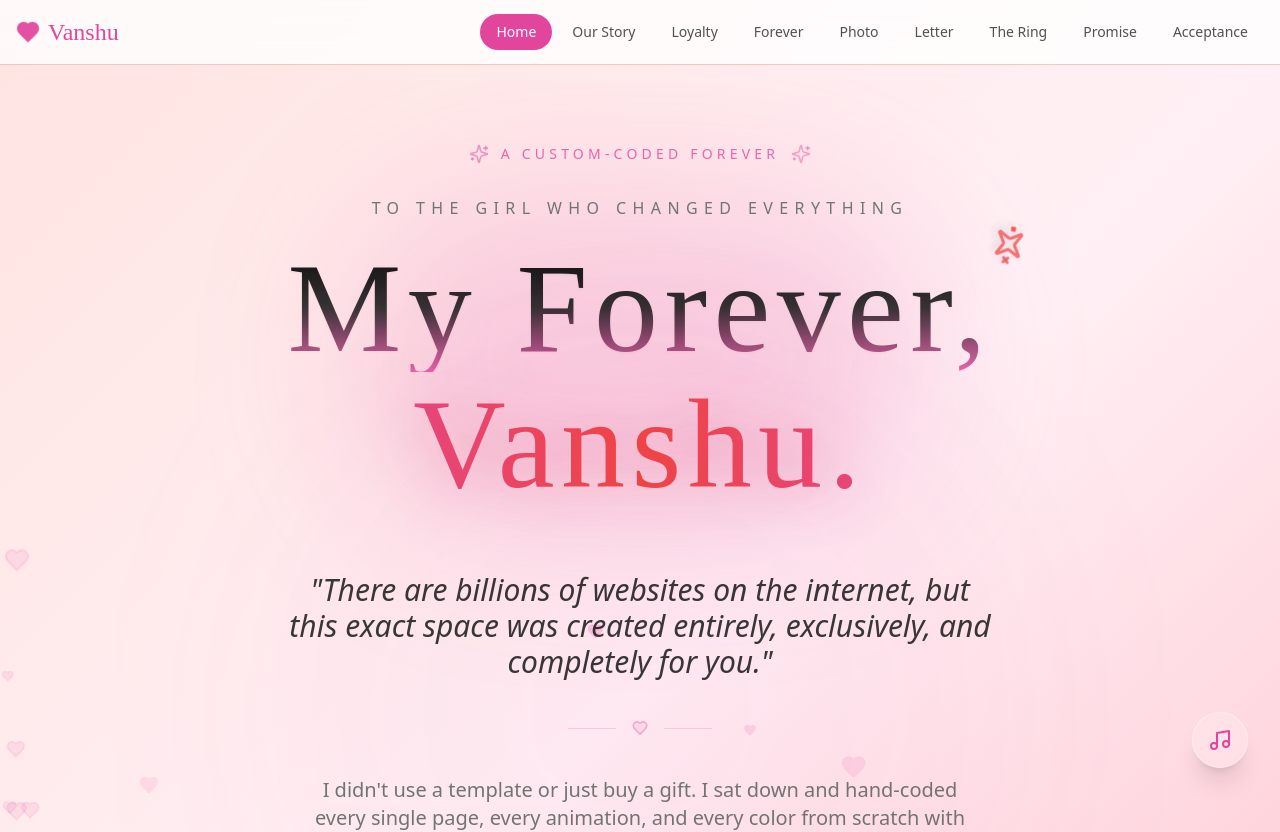
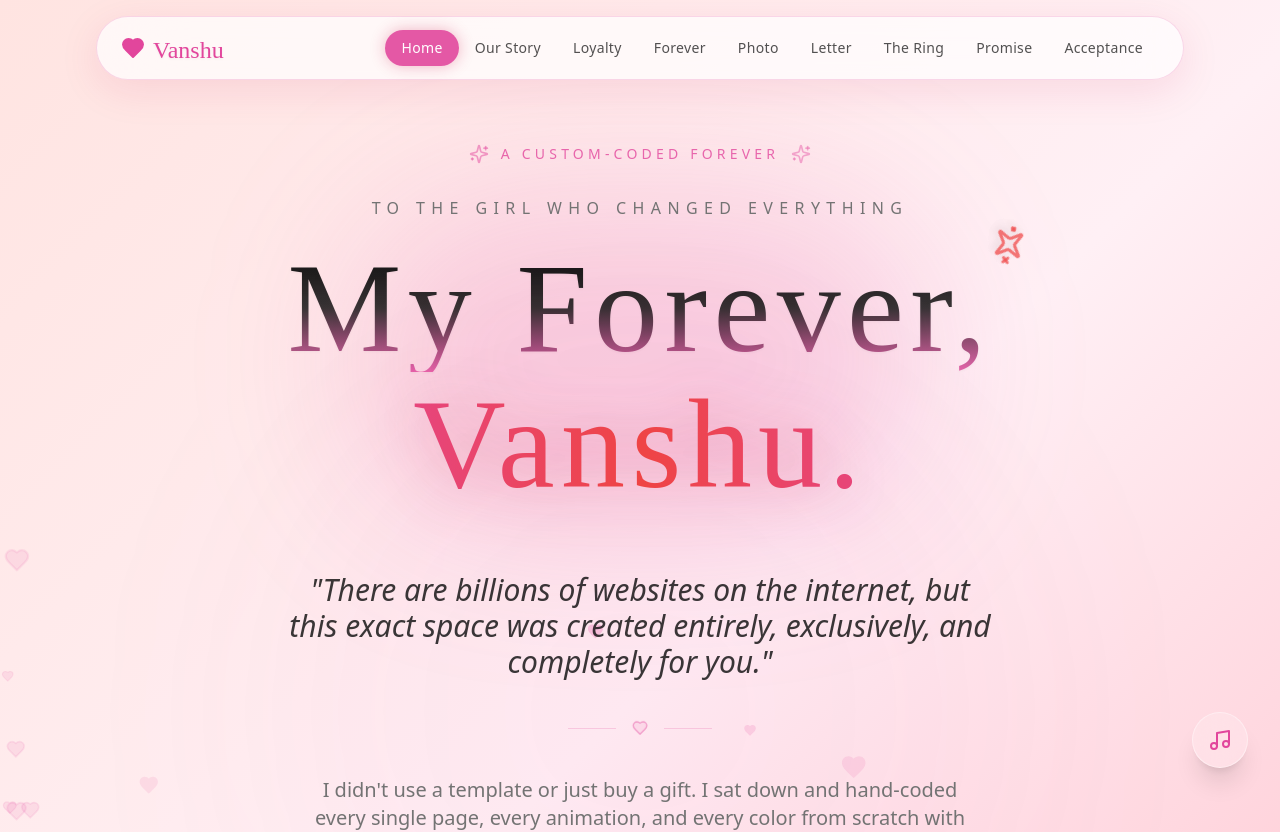
Before and after one commit to prashik-54/proposal-website, a React (Vite) app: page / in a window 1280 px wide. Shown: the top 832 px of the page. Built offline with nearby package versions, Linux system fonts and the light colour scheme; the HTML template or start-up script is replaced by a standard one.

Commit message:
editing navbar

```diff
--- a/src/components/Navigation.tsx
+++ b/src/components/Navigation.tsx
@@ -1,6 +1,7 @@
-import { useState } from 'react';
+import { useState, useEffect } from 'react';
 import { Link, useLocation } from 'react-router-dom';
-import { Heart, Menu, X } from 'lucide-react';
+import { Heart, Menu, X, Sparkles } from 'lucide-react';
+import { motion, AnimatePresence, useScroll, useMotionValueEvent } from 'framer-motion';
 import { cn } from '@/lib/utils';
 
 const navItems = [
@@ -15,70 +16,185 @@ const navItems = [
   { path: '/acceptance', label: 'Acceptance' },
 ];
 
+// Dynamic Greeting Generator for Mobile Menu
+const getGreeting = () => {
+  const hour = new Date().getHours();
+  if (hour < 12) return "Good morning, my love.";
+  if (hour < 17) return "Good afternoon, beautiful.";
+  if (hour < 21) return "Good evening, Vanshu.";
+  return "Late night thoughts of you, Vanshu.";
+};
+
 const Navigation = () => {
   const [isOpen, setIsOpen] = useState(false);
+  const [isHidden, setIsHidden] = useState(false);
   const location = useLocation();
+  const { scrollY } = useScroll();
+
+  // Smart Scroll Logic (Hide on scroll down, show on scroll up)
+  useMotionValueEvent(scrollY, "change", (latest) => {
+    const previous = scrollY.getPrevious();
+    if (latest > previous && latest > 150) {
+      setIsHidden(true); // Scrolling down
+    } else {
+      setIsHidden(false); // Scrolling up
+    }
+  });
+
+  // Prevent background scrolling when mobile menu is open
+  useEffect(() => {
+    if (isOpen) {
+      document.body.style.overflow = 'hidden';
+    } else {
+      document.body.style.overflow = 'unset';
+    }
+    return () => { document.body.style.overflow = 'unset'; };
+  }, [isOpen]);
 
   return (
-    <nav className="fixed top-0 left-0 right-0 z-50 bg-background/80 backdrop-blur-md border-b border-accent/30">
-      <div className="container mx-auto px-4">
-        <div className="flex items-center justify-between h-16">
-          <Link to="/" className="flex items-center gap-2 group">
-            <Heart className="w-6 h-6 text-primary fill-primary animate-pulse-heart" />
-            <span className="font-romantic text-2xl text-primary">Vanshu</span>
+    <>
+      {/* The Floating Navigation Bar */}
+      <motion.header
+        animate={{ y: isHidden ? "-150%" : "0%" }}
+        transition={{ duration: 0.3, ease: "easeInOut" }}
+        className="fixed top-0 left-0 right-0 z-[60] pt-4 px-4 pointer-events-none"
+      >
+        <div className="container mx-auto max-w-6xl">
+          <nav className="relative flex items-center justify-between h-14 sm:h-16 px-5 sm:px-6 bg-white/70 dark:bg-black/40 backdrop-blur-2xl border border-primary/20 rounded-full shadow-[0_10px_40px_rgba(201,24,74,0.1)] pointer-events-auto transition-all duration-300">
+
+            {/* Left side: Logo */}
+            <div className="flex items-center gap-3 relative z-10">
+              <Link to="/" className="flex items-center gap-2 group" onClick={() => setIsOpen(false)}>
+                <Heart className="w-5 h-5 sm:w-6 sm:h-6 text-primary fill-primary group-hover:scale-110 transition-transform duration-300" />
+                <span className="font-romantic text-xl sm:text-2xl text-primary drop-shadow-sm mt-1">Vanshu</span>
               </Link>
+            </div>
 
-          {/* Desktop Navigation */}
-          <div className="hidden md:flex items-center gap-1">
-            {navItems.map((item) => (
+            {/* Middle/Right: Desktop Links */}
+            <div className="hidden lg:flex items-center justify-center relative z-10">
+              {navItems.map((item) => {
+                const isActive = location.pathname === item.path;
+
+                // Standard Sliding Links for EVERYTHING
+                return (
                   <Link
                     key={item.path}
                     to={item.path}
                     className={cn(
-                  "px-4 py-2 rounded-full text-sm font-medium transition-all duration-300",
-                  location.pathname === item.path
-                    ? "bg-primary text-primary-foreground"
-                    : "text-foreground/70 hover:text-primary hover:bg-accent/50"
+                      "relative px-3 xl:px-4 py-2 text-[13px] xl:text-sm font-medium tracking-wide transition-colors duration-300 rounded-full",
+                      isActive ? "text-primary-foreground" : "text-foreground/70 hover:text-primary"
+                    )}
+                  >
+                    {isActive && (
+                      <motion.div
+                        layoutId="nav-active-pill"
+                        className="absolute inset-0 bg-primary/90 rounded-full -z-10 shadow-[0_0_15px_rgba(201,24,74,0.3)]"
+                        transition={{ type: "spring", stiffness: 70, damping: 15 }}
+                      />
+                    )}
+                    <span className="relative z-10">{item.label}</span>
+                  </Link>
+                );
+              })}
+            </div>
+
+            {/* Mobile Menu Toggle Button */}
+            <button
+              onClick={() => setIsOpen(!isOpen)}
+              className="lg:hidden relative z-50 p-2 -mr-2 rounded-full text-primary hover:bg-primary/10 transition-colors focus:outline-none"
+            >
+              <AnimatePresence mode="wait">
+                {isOpen ? (
+                  <motion.div key="close" initial={{ rotate: -90, opacity: 0 }} animate={{ rotate: 0, opacity: 1 }} exit={{ rotate: 90, opacity: 0 }} transition={{ duration: 0.2 }}>
+                    <X className="w-6 h-6" />
+                  </motion.div>
+                ) : (
+                  <motion.div key="menu" initial={{ rotate: 90, opacity: 0 }} animate={{ rotate: 0, opacity: 1 }} exit={{ rotate: -90, opacity: 0 }} transition={{ duration: 0.2 }}>
+                    <Menu className="w-6 h-6" />
+                  </motion.div>
+                )}
+              </AnimatePresence>
+            </button>
+          </nav>
+        </div>
+      </motion.header>
+
+      {/* Cinematic Full-Screen Mobile Menu */}
+      <AnimatePresence>
+        {isOpen && (
+          <motion.div
+            initial={{ opacity: 0, backdropFilter: "blur(0px)" }}
+            animate={{ opacity: 1, backdropFilter: "blur(24px)" }}
+            exit={{ opacity: 0, backdropFilter: "blur(0px)" }}
+            transition={{ duration: 0.4, ease: "easeOut" }}
+            className="fixed inset-0 z-50 flex flex-col items-center justify-start pt-24 pb-8 bg-background/95 lg:hidden overflow-hidden"
+          >
+            {/* Decorative background elements */}
+            <div className="absolute top-20 left-10 w-40 h-40 bg-primary/20 rounded-full blur-[80px]" />
+            <div className="absolute bottom-20 right-10 w-40 h-40 bg-accent/20 rounded-full blur-[80px]" />
+            <Sparkles className="absolute top-32 right-12 w-6 h-6 text-primary/30 animate-pulse" />
+
+            {/* Dynamic Time Greeting */}
+            <motion.div
+              initial={{ opacity: 0, y: -20 }}
+              animate={{ opacity: 1, y: 0 }}
+              transition={{ delay: 0.1, duration: 0.5 }}
+              className="text-center mb-8 px-6"
+            >
+              <p className="font-romantic text-2xl text-primary drop-shadow-sm">
+                {getGreeting()}
+              </p>
+            </motion.div>
+
+            <motion.div
+              initial="closed" animate="open" exit="closed"
+              variants={{
+                closed: { transition: { staggerChildren: 0.05, staggerDirection: -1 } },
+                open: { transition: { staggerChildren: 0.08, delayChildren: 0.1 } }
+              }}
+              className="flex flex-col items-center gap-3 w-full px-6 overflow-y-auto no-scrollbar flex-1 pb-10"
+            >
+              {navItems.map((item) => {
+                const isActive = location.pathname === item.path;
+
+                return (
+                  <motion.div
+                    key={item.path}
+                    variants={{ closed: { opacity: 0, y: 20 }, open: { opacity: 1, y: 0, transition: { type: "spring", stiffness: 100 } } }}
+                    className="w-full max-w-xs"
+                  >
+                    <Link
+                      to={item.path}
+                      onClick={() => setIsOpen(false)}
+                      className={cn(
+                        "block w-full text-center px-6 py-4 rounded-2xl text-lg sm:text-xl font-medium tracking-wide transition-all duration-300",
+                        isActive ? "bg-primary/90 text-primary-foreground shadow-md shadow-primary/20 scale-105" :
+                        "bg-white/5 dark:bg-white/5 text-foreground/80 hover:bg-primary/10 hover:text-primary border border-white/10"
                       )}
                     >
                       {item.label}
                     </Link>
-            ))}
-          </div>
+                  </motion.div>
+                );
+              })}
+            </motion.div>
 
-          {/* Mobile Menu Button */}
-          <button
-            onClick={() => setIsOpen(!isOpen)}
-            className="md:hidden p-2 rounded-full hover:bg-accent/50 transition-colors"
+            {/* Mobile Footer Signature */}
+            <motion.div
+              initial={{ opacity: 0 }}
+              animate={{ opacity: 1 }}
+              transition={{ delay: 0.6, duration: 1 }}
+              className="flex items-center justify-center gap-2 text-xs font-mono tracking-[0.2em] text-muted-foreground/50 uppercase shrink-0 mt-4"
             >
-            {isOpen ? <X className="w-6 h-6 text-primary" /> : <Menu className="w-6 h-6 text-primary" />}
-          </button>
-        </div>
+              <span>Vanshu</span>
+              <Heart className="w-3 h-3 text-primary/50 fill-primary/30 animate-pulse-heart" />
+              <span>Prashik</span>
+            </motion.div>
 
-        {/* Mobile Navigation */}
-        {isOpen && (
-          <div className="md:hidden py-4 border-t border-accent/30 animate-fade-in-up max-h-[calc(100vh-4rem)] overflow-y-auto">
-            <div className="flex flex-col gap-2">
-              {navItems.map((item) => (
-                <Link
-                  key={item.path}
-                  to={item.path}
-                  onClick={() => setIsOpen(false)}
-                  className={cn(
-                    "px-4 py-3 rounded-xl text-center font-medium transition-all duration-300",
-                    location.pathname === item.path
-                      ? "bg-primary text-primary-foreground"
-                      : "text-foreground/70 hover:text-primary hover:bg-accent/50"
+          </motion.div>
         )}
-                >
-                  {item.label}
-                </Link>
-              ))}
-            </div>
-          </div>
-        )}
-      </div>
-    </nav>
+      </AnimatePresence>
+    </>
   );
 };
 
```
Lines whose indentation alone changed are shown as unchanged.
